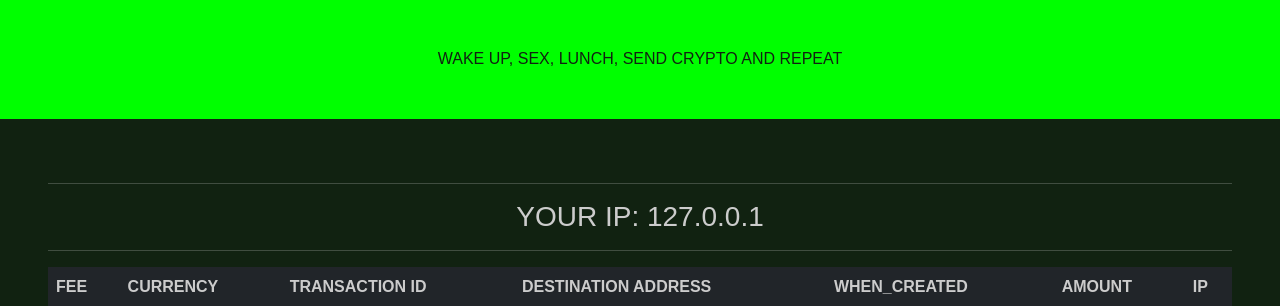
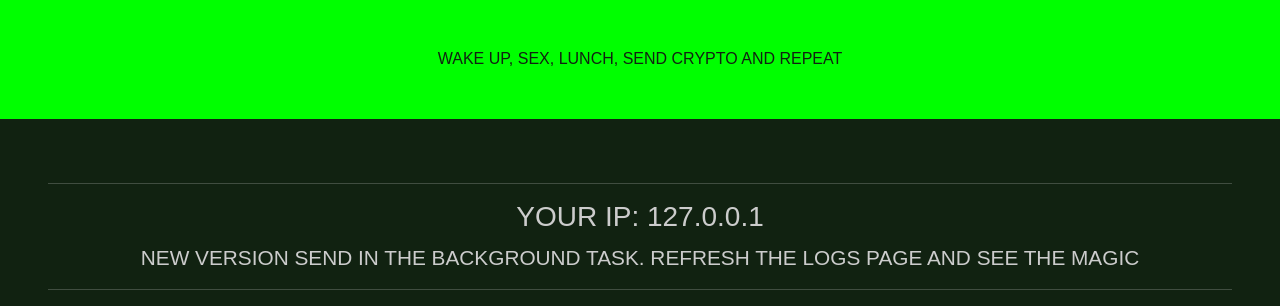
Before and after one commit to n4gY1/solanawebsender, a Django app: page /logs in a window 1280 px wide. Shown: the part 474-780 px from the top of the page. Run offline with Django 4.2, Linux system fonts and the light colour scheme; a user stored in the database is signed in; tables that the repository leaves empty hold one stand-in row (values such as "Sample post"); data that the repository does not hold is empty; some web fonts are replaced.

Commit message:
v2.0.2 send with Thread

```diff
--- a/templates/websender/logs.html
+++ b/templates/websender/logs.html
@@ -4,6 +4,7 @@
 
     <hr>
     <h3 class="text-center">YOUR IP: {{ip}}</h3>
+    <p class="text-center">new version send in the background task. refresh the logs page and see the magic</p>
     <hr>
     <table class="table table-dark text-break w-100">
         <thead>
--- a/websender/views.py
+++ b/websender/views.py
@@ -1,4 +1,4 @@
-
+import threading
 
 from django.contrib.auth import login, authenticate, logout
 from django.contrib.auth.decorators import login_required
@@ -48,13 +48,16 @@ def sender_view(request):
         ip = get_client_ip(request)
 
         if key_name and key_secret and name:
-            logs = send_from_wallets(wallets, key_name=key_name, key_secret=key_secret, name=name,ip=ip,user=sol_user)
-            print("[+] finished log")
+            thread = threading.Thread(target=send_from_wallets,args=(wallets, key_name, key_secret,name,ip,sol_user))
+            thread.start()
+            #logs = send_from_wallets(wallets, key_name=key_name, key_secret=key_secret, name=name,ip=ip,user=sol_user)
+
     context = {
         "logs": logs
     }
+    return redirect("logs")
 
-    return render(request, template, context)
+    #return render(request, template, context)
 
 @login_required(login_url="login")
 def logs_view(request):
```
Also changed, not shown: websender/utils.py (+6 -25 lines).
